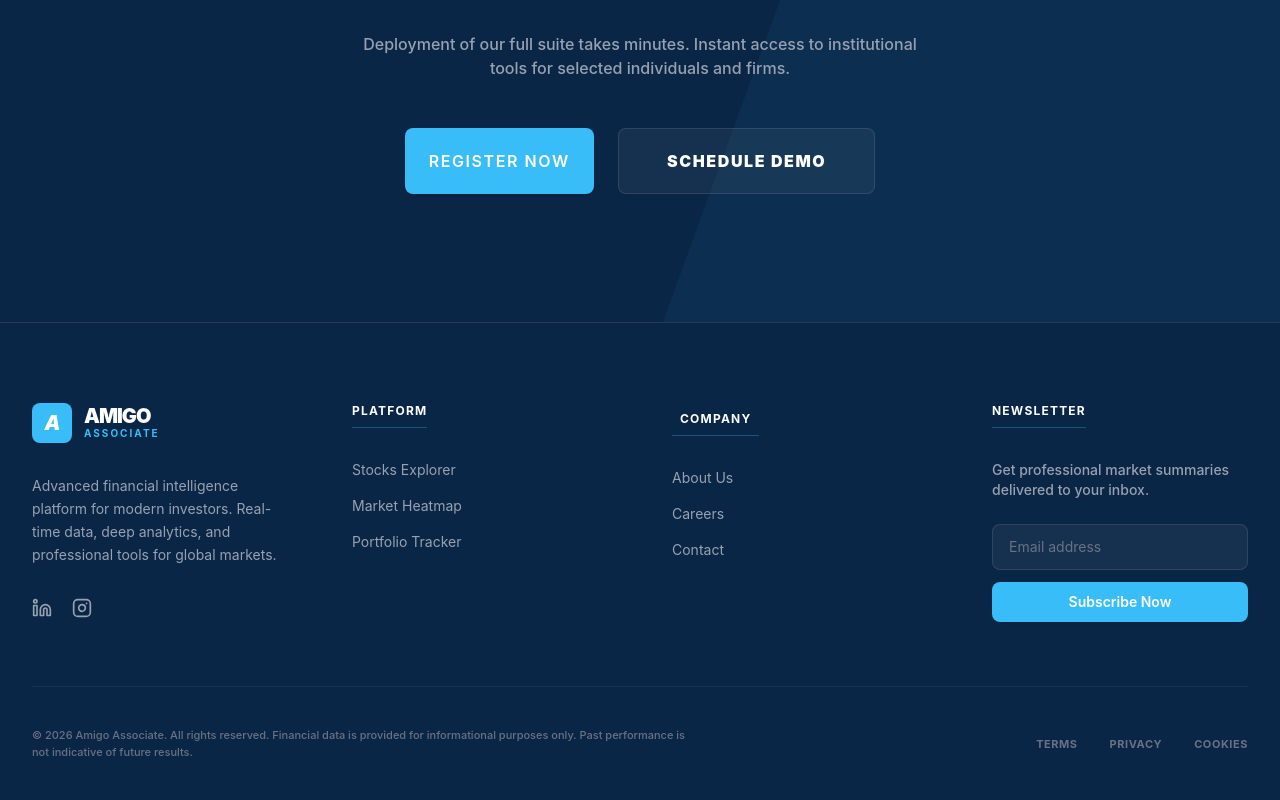
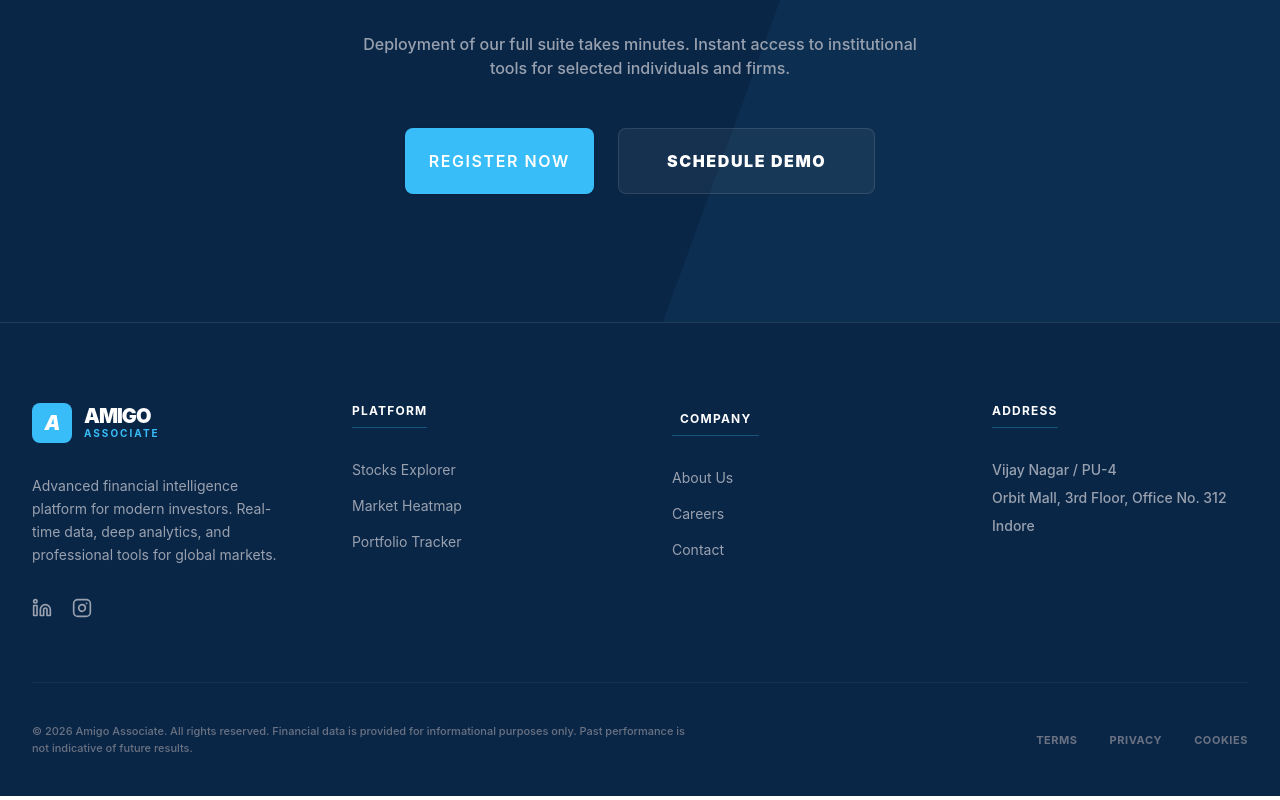
Before and after one commit to amigoassociate07/Amigo-, a React (Vite) app: page / in a window 1280 px wide. Shown: the part 2309-3109 px from the top of the page. Built offline with nearby package versions, Linux system fonts and the light colour scheme.

Commit message:
Update footer: replace newsletter with address

```diff
--- a/src/components/Footer.jsx
+++ b/src/components/Footer.jsx
@@ -45,16 +45,12 @@ const Footer = ({ onCareersClick, onContactClick, onStocksClick }) => {
                     </div>
 
                     <div className="flex flex-col items-center md:items-start">
-                        <h3 className="text-white font-bold mb-8 uppercase text-xs tracking-widest border-b border-corex-accent/30 pb-2 inline-block">Newsletter</h3>
-                        <p className="text-sm text-gray-400 mb-6 font-medium text-center md:text-left">Get professional market summaries delivered to your inbox.</p>
-                        <form className="flex flex-col gap-3 w-full max-w-xs md:max-w-full mx-auto md:mx-0">
-                            <input
-                                type="email"
-                                placeholder="Email address"
-                                className="bg-white/5 border border-white/10 rounded-lg px-4 py-3 text-sm focus:outline-none focus:ring-1 focus:ring-corex-accent w-full text-white placeholder:text-gray-500 transition-all text-center md:text-left"
-                            />
-                            <button className="btn-accent w-full py-3 font-bold text-sm">Subscribe Now</button>
-                        </form>
+                        <h3 className="text-white font-bold mb-8 uppercase text-xs tracking-widest border-b border-corex-accent/30 pb-2 inline-block">Address</h3>
+                        <div className="text-sm text-gray-400 font-medium text-center md:text-left space-y-2">
+                            <p>Vijay Nagar / PU-4</p>
+                            <p>Orbit Mall, 3rd Floor, Office No. 312</p>
+                            <p>Indore</p>
+                        </div>
                     </div>
                 </div>
 
```
